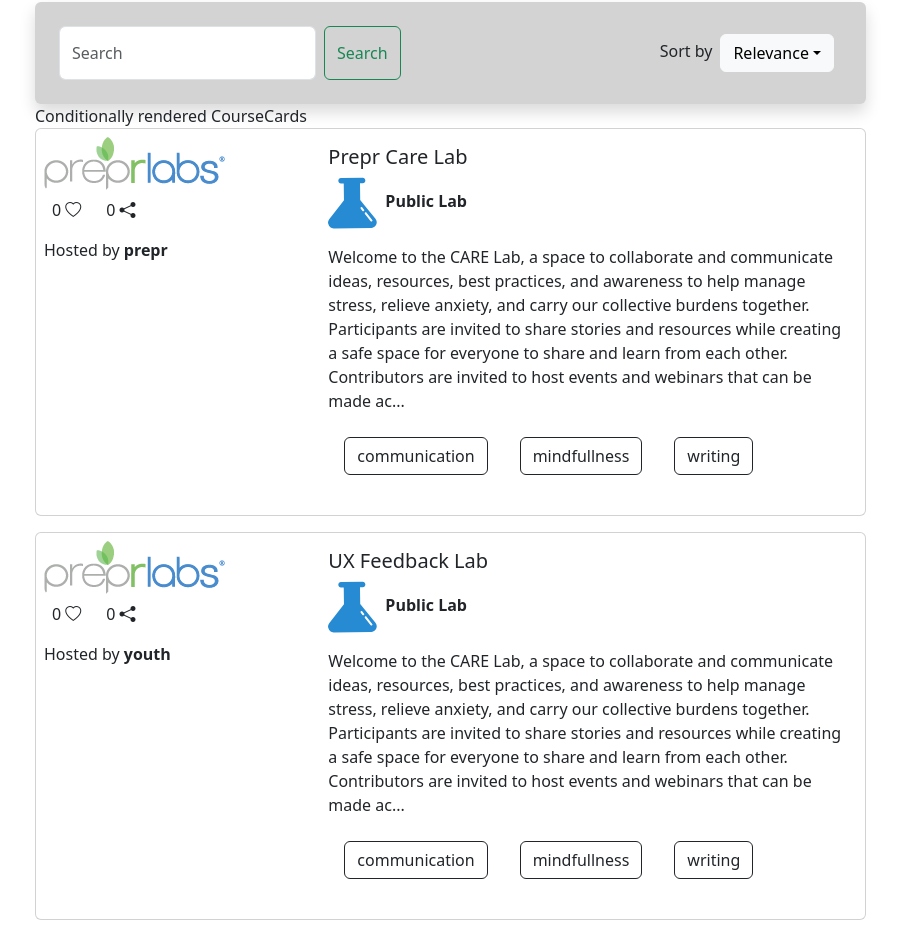
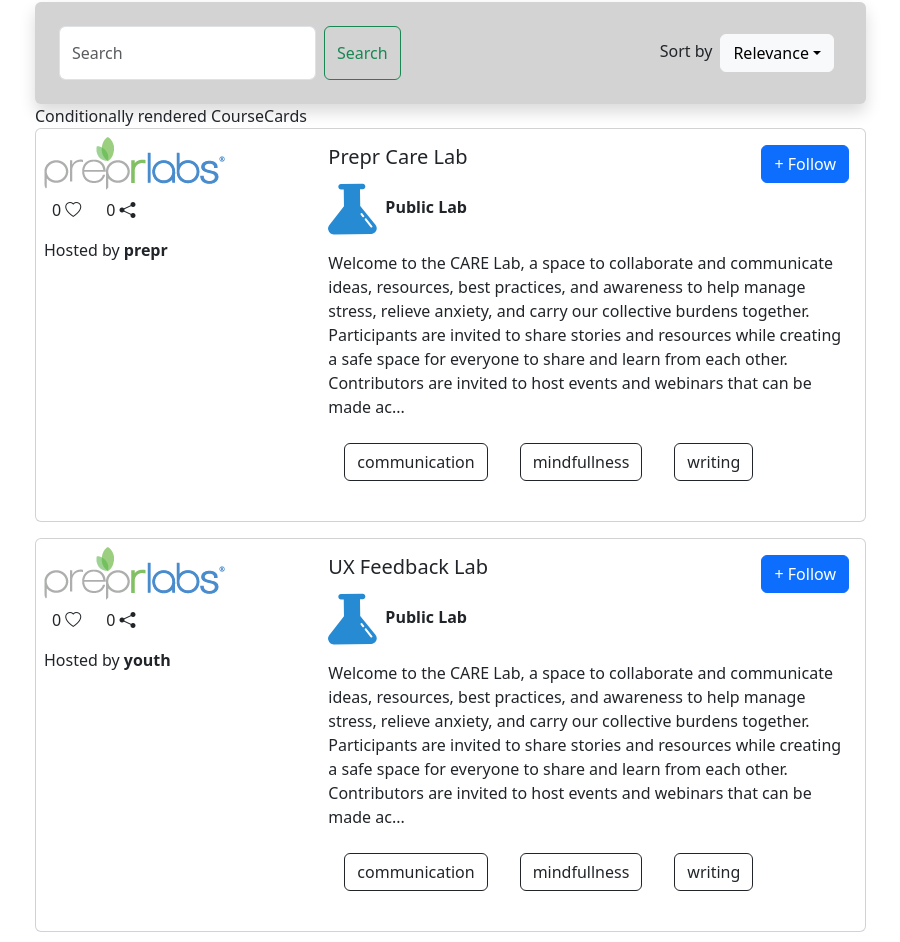
Before and after one commit to SeemaMistry/Prepr-Frontend-Developer-Challenge-1-Web-Page-Creation, a React (Create React App) app in the folder prepr-homepage/: page / in a window 1280 px wide. Shown: the part 813-1755 px from the top of the page, without its empty margins (47-947 px from the left). Built offline with nearby package versions, Linux system fonts and the light colour scheme.

Commit message:
feat: add follow button only to courses of Lab category

```diff
--- a/prepr-homepage/src/components/CourseCard.js
+++ b/prepr-homepage/src/components/CourseCard.js
@@ -34,7 +34,10 @@ const CourseCard = ({course}) => {
             </div>
             <div className="col-md-8">
                 <div className="card-body">
-                    <h5 className="card-title">{course.title}</h5>
+                    <div className='d-flex justify-content-between'>
+                        <h5 className="card-title">{course.title}</h5>
+                        {course.category === 'labs' ? <button className='btn btn-primary'>+ Follow</button> : ''}
+                    </div>
                     <p className="card-text">
                         <img src={logoIcon} className="img-fluid rounded-start" alt="category logo"/>
                         <span className="mx-2 text-body-dark fw-bolder">{categoryTitle}</span>
```
